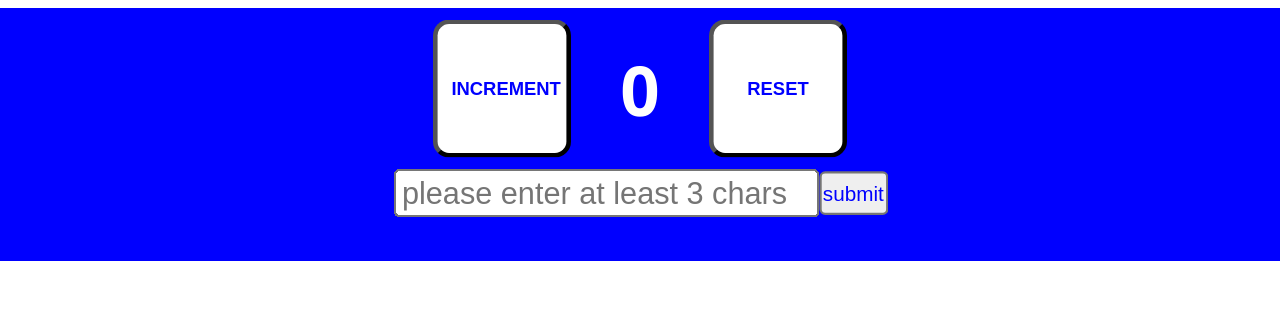
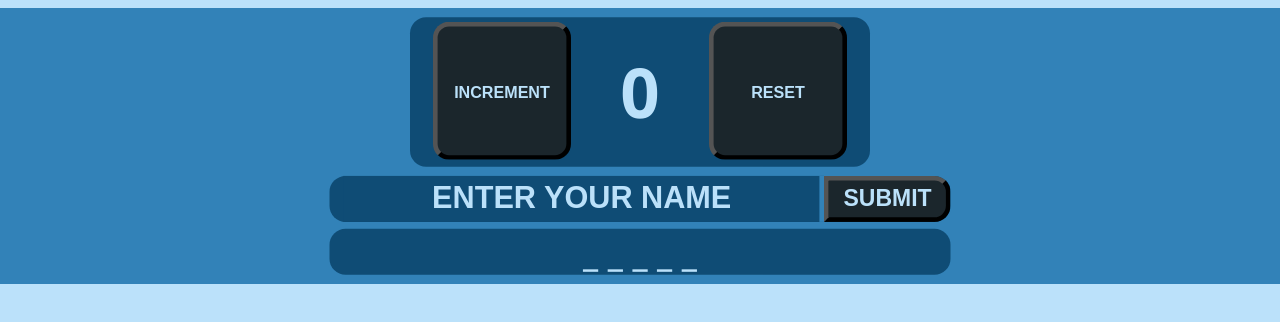
Before and after one commit to Arz-Gev/javascript-techx-lesson3, a plain HTML site: page index.html in a window 1280 px wide. Shown: the top 322 px of the page. Drawn offline with Linux system fonts and the light colour scheme.

Commit message:
added a little css

```diff
--- a/index.html
+++ b/index.html
@@ -8,6 +8,13 @@
       input:focus {
         outline: none;
       }
+      input::placeholder {
+        color: rgb(187, 225, 250);
+        text-align: center;
+      }
+      button:hover {
+        filter: brightness(1.2);
+      }
     </style>
   </head>
 
@@ -16,28 +23,31 @@
       transform: scale(2.3);
       transform-origin: top;
       font-family: 'Segoe UI', sans-serif;
+      background-color: rgb(187, 225, 250);
     "
   >
     <div
       style="
         display: flex;
         flex-direction: column;
-        justify-content: start;
+        justify-content: space-evenly;
         align-items: center;
-        background-color: blue;
+        background-color: rgb(50, 130, 184);
         border-radius: 7px;
         width: 600px;
-        height: 110px;
+        height: 120px;
         margin: auto;
       "
     >
       <div
         style="
           width: 200px;
-          height: 70px;
+          height: 65px;
           display: flex;
           justify-content: center;
           align-items: center;
+          background-color: rgb(15, 76, 117);
+          border-radius: 7px;
         "
       >
         <button
@@ -47,10 +57,11 @@
             width: 60px;
             height: 60px;
             border-radius: 7px;
-            background-color: white;
-            color: blue;
-            font-size: 8px;
+            background-color: rgb(27, 38, 44);
+            color: rgb(187, 225, 250);
+            font-size: 7px;
             font-weight: 800;
+            cursor: pointer;
           "
         >
           INCREMENT
@@ -63,7 +74,7 @@
             display: flex;
             justify-content: center;
             align-items: center;
-            color: white;
+            color: rgb(187, 225, 250);
             font-weight: 700;
             font-size: 30px;
           "
@@ -77,38 +88,67 @@
             width: 60px;
             height: 60px;
             border-radius: 7px;
-            background-color: white;
-            color: blue;
-            font-size: 8px;
+            background-color: rgb(27, 38, 44);
+            color: rgb(187, 225, 250);
+            font-size: 7px;
             font-weight: 800;
+            cursor: pointer;
           "
         >
           RESET
         </button>
       </div>
 
-      <div style="display: flex; align-items: center; justify-content: center">
+      <div
+        style="
+          display: flex;
+          align-items: center;
+          justify-content: space-between;
+          width: 270px;
+          height: 20px;
+          border-radius: 7px;
+          background-color: rgb(15, 76, 117);
+        "
+      >
         <input
           type="text"
           id="input"
-          placeholder="please enter at least 3 chars"
+          placeholder="ENTER YOUR NAME"
+          style="
+            border-style: none;
+            background-color: rgb(15, 76, 117);
+            color: rgb(187, 225, 250);
+            text-align: center;
+            font-weight: 600;
+            height: 20px;
+            width: 100%;
+            padding-block: 0;
+            padding-inline: 0;
+            margin-left: 6px;
+            padding: 0;
+            border-right: rgb(50, 130, 184) solid 2px;
+          "
         />
         <button
           id="subButton"
           type="button"
           style="
-            width: 30px;
-            height: 19px;
+            width: 70px;
+            height: 20px;
             margin: 0 0;
             color: blue;
-            font-size: 9px;
-            font-weight: 500;
+            font-size: 10px;
+            font-weight: 700;
             text-align: end;
             padding: 0;
             text-align: center;
+            background-color: rgb(27, 38, 44);
+            border-radius: 0 7px 7px 0;
+            color: rgb(187, 225, 250);
+            cursor: pointer;
           "
         >
-          submit
+          SUBMIT
         </button>
       </div>
 
@@ -118,9 +158,17 @@
           display: flex;
           justify-content: center;
           align-items: center;
-          color: white;
+          margin: 0 0;
+          background-color: rgb(15, 76, 117);
+          width: 270px;
+          height: 20px;
+          border-radius: 7px;
+          font-weight: 600;
+          color: rgb(187, 225, 250);
         "
-      ></div>
+      >
+        _ _ _ _ _
+      </div>
     </div>
     <script src="main.js" type="module"></script>
   </body>
--- a/main.js
+++ b/main.js
@@ -23,8 +23,8 @@ res.addEventListener("click", () => {
 });
 
 function pass() {
-  txtout.style.color = "white";
-  txtout.textContent = "YOU'RE WELCOME";
+  txtout.style.color = "rgb(187, 225, 250)";
+  txtout.textContent = "YOU'RE WELCOME 🤗";
 }
 
 function errorHandler(error) {
@@ -34,12 +34,12 @@ function errorHandler(error) {
 
 sub.addEventListener("click", () => {
   let counter = txtinp.value.length;
-  txtout.style.fontWeight = "600";
+  txtout.style.content = "unset";
   try {
     if (counter > 2) {
       pass();
     } else {
-      throw new Error("INPUT SHOULD BE >= 3");
+      throw new Error("INPUT SHOULD BE >= 3 😭");
     }
   } catch (error) {
     errorHandler(error);
```
